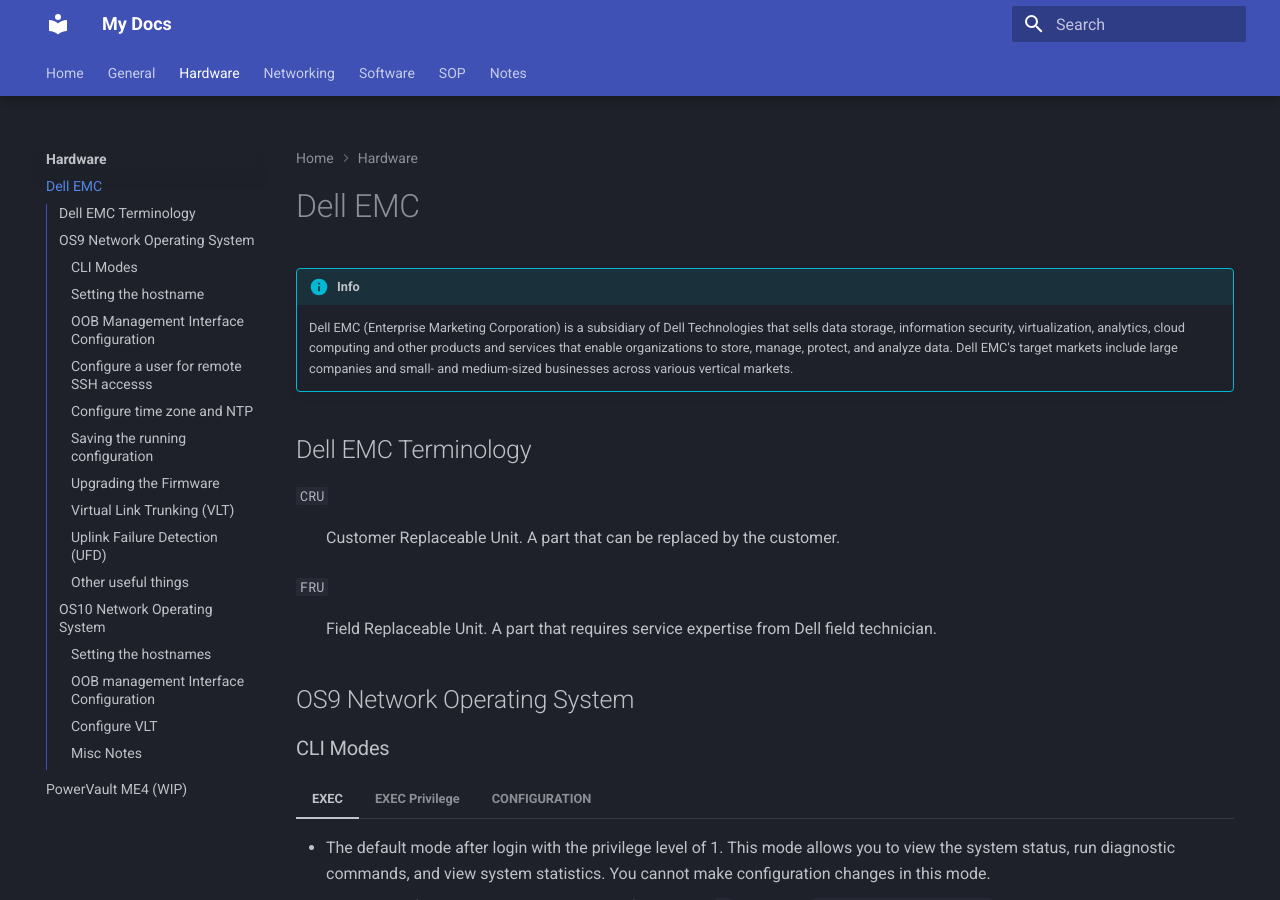
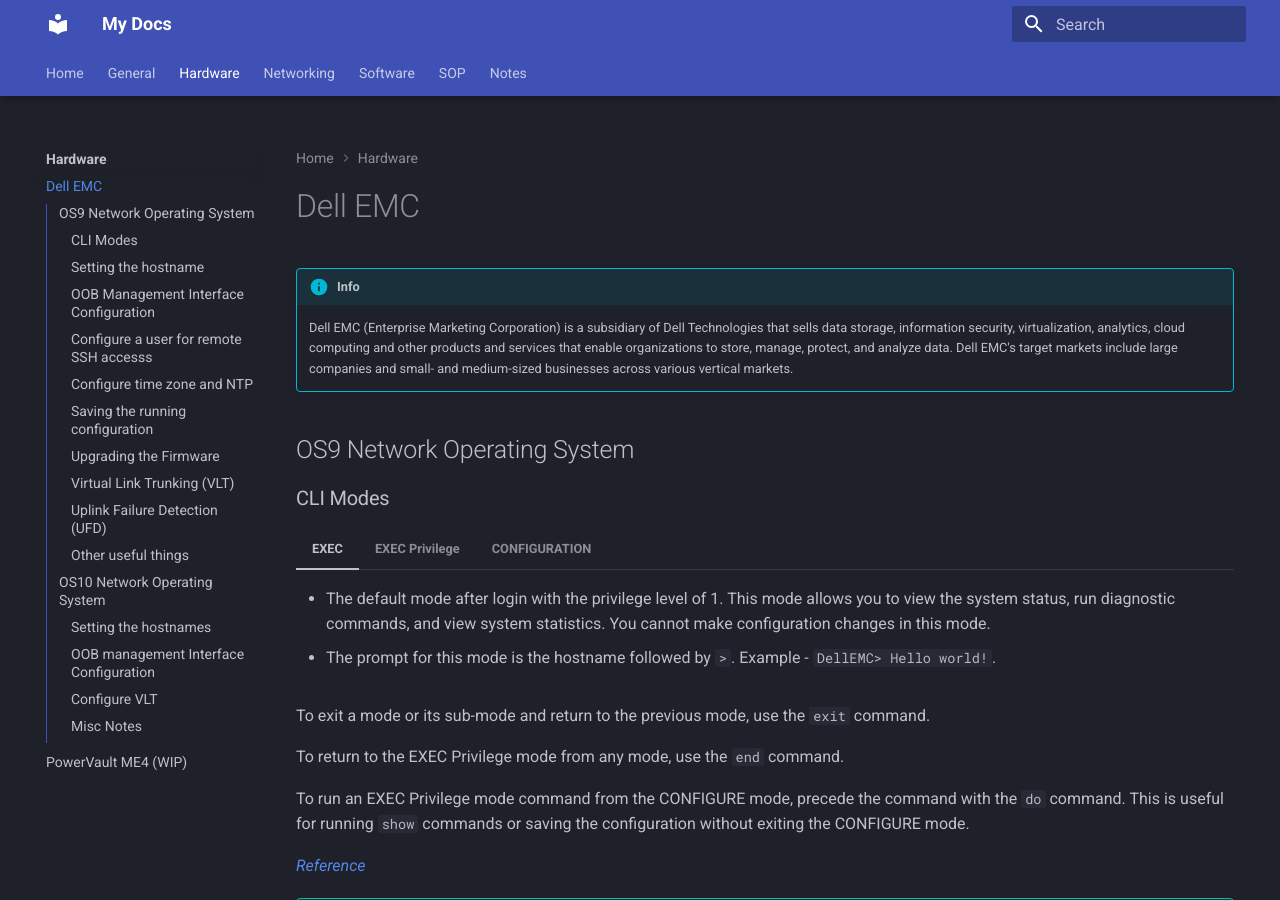
Before and after one commit to rmscode/binary-garden, an MkDocs documentation site: the page built from docs/hardware/dell-emc.md, in a window 1280 px wide and 900 px high. Built offline with MkDocs 1.6.1 and Material for MkDocs 9.7.7, drawn with Linux system fonts in a browser that asks for light colours.

Commit message:
Update dell-emc.md

```diff
--- a/docs/hardware/dell-emc.md
+++ b/docs/hardware/dell-emc.md
@@ -3,16 +3,6 @@
 !!! info
 
     Dell EMC (Enterprise Marketing Corporation) is a subsidiary of Dell Technologies that sells data storage, information security, virtualization, analytics, cloud computing and other products and services that enable organizations to store, manage, protect, and analyze data. Dell EMC's target markets include large companies and small- and medium-sized businesses across various vertical markets.
-
-## Dell EMC Terminology
-
-`CRU`
-
-:   Customer Replaceable Unit. A part that can be replaced by the customer.
-
-`FRU`
-
-:   Field Replaceable Unit. A part that requires service expertise from Dell field technician.
 
 ## OS9 Network Operating System
 
```
